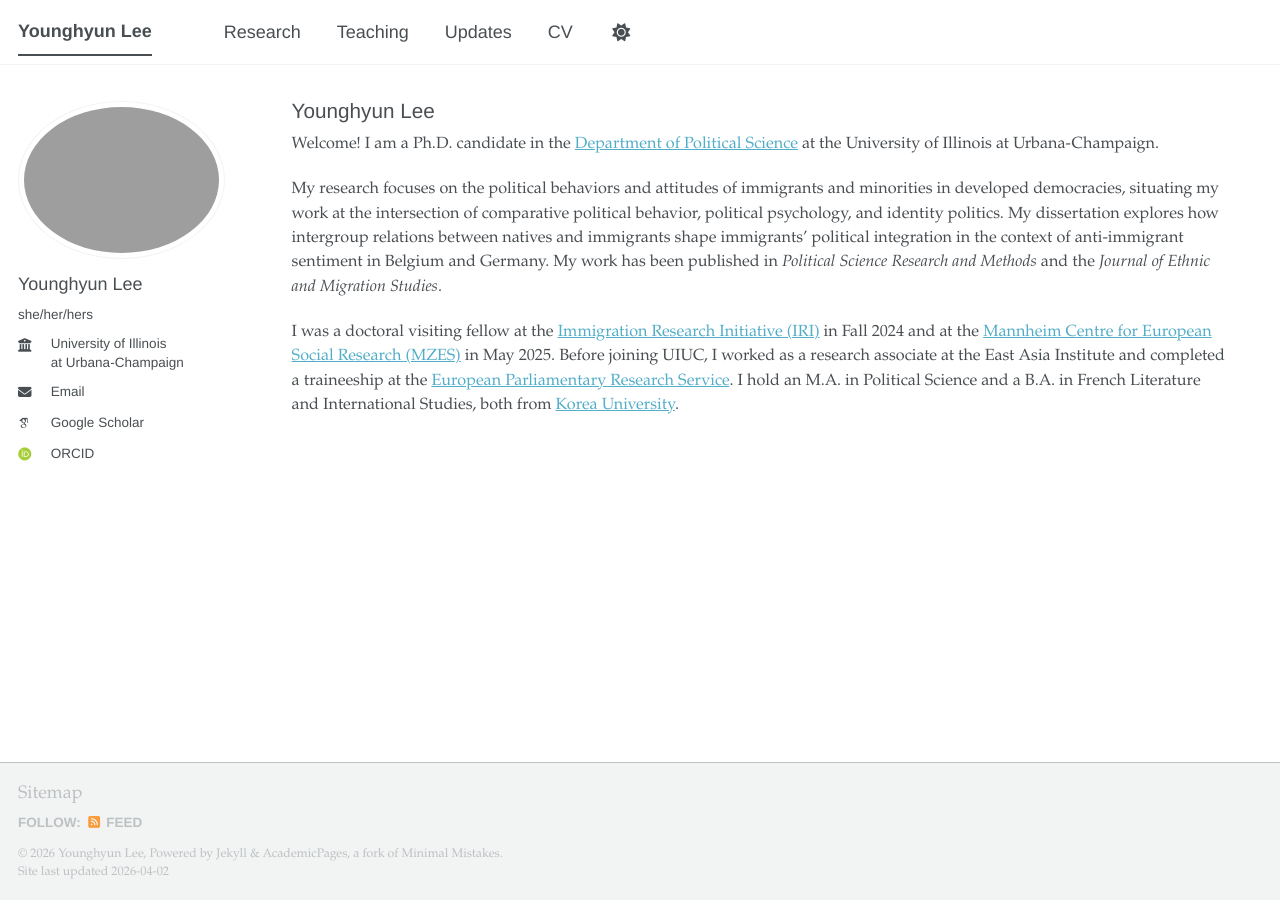
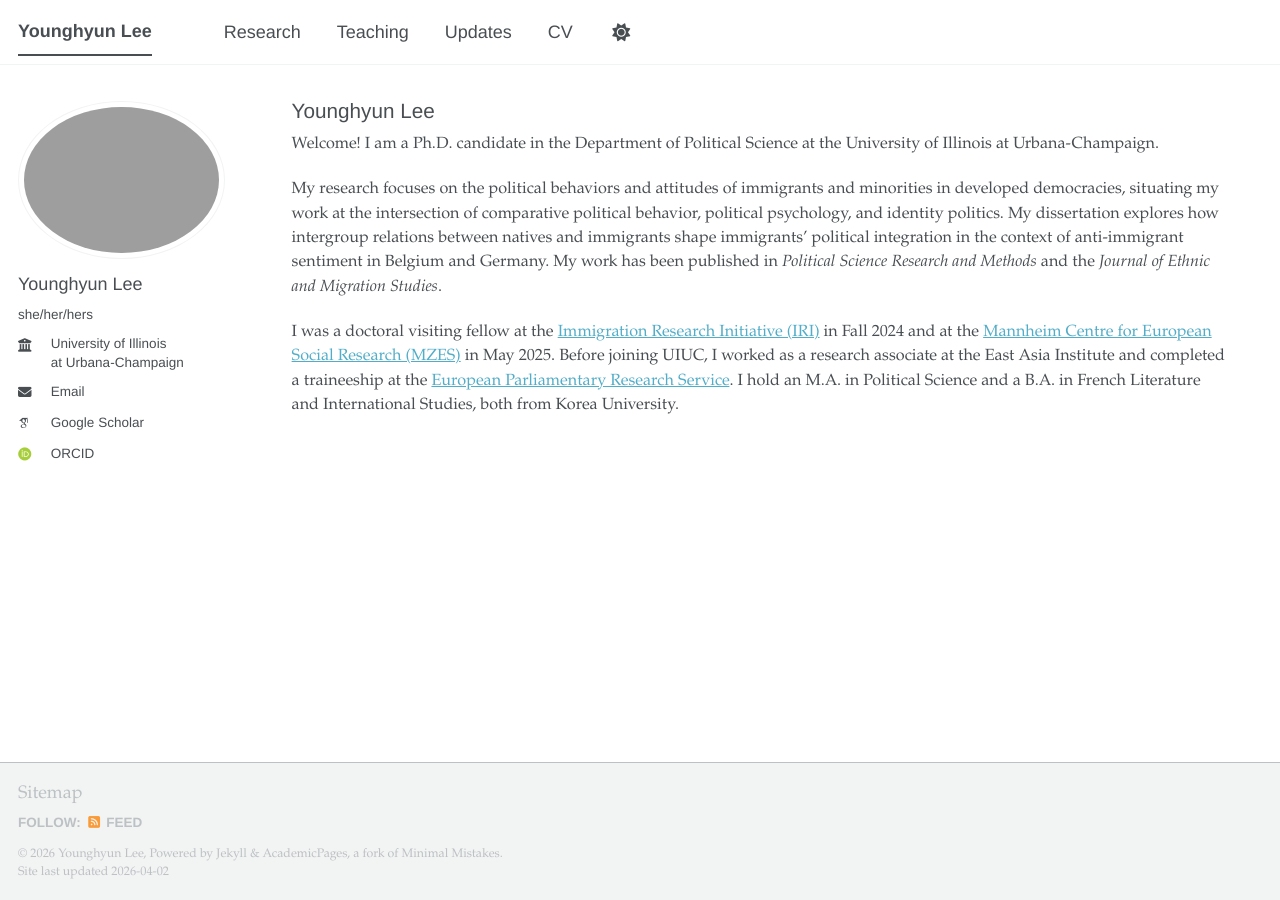
Before and after one commit to younghyunlee52/Website, a Jekyll site: the page built from _pages/about.md, in a window 1280 px wide. Built offline with Jekyll 4.4.1, drawn with Linux system fonts in a browser that asks for light colours; some web fonts are replaced; a script bundle is joined from its source files by our own code; library files that are not in the unit come from our copies; part of the change alters nothing that is shown.

```diff
--- a/_pages/about.md
+++ b/_pages/about.md
@@ -8,8 +8,8 @@ redirect_from:
 ---
 
 Welcome! I am a Ph.D. candidate in the
-[Department of Political Science](https://pol.illinois.edu/) at the University
-of Illinois at Urbana-Champaign.
+Department of Political Science at the University of Illinois at
+Urbana-Champaign.
 
 My research focuses on the political behaviors and attitudes of immigrants and
 minorities in developed democracies, situating my work at the intersection of
@@ -20,11 +20,11 @@ anti-immigrant sentiment in Belgium and Germany. My work has been published in *
 *Journal of Ethnic and Migration Studies*.
 
 I was a doctoral visiting fellow at the
-[Immigration Research Initiative (IRI)](https://www.irimmigration.org/) in Fall
-2024 and at the
+[Immigration Research Initiative (IRI)](https://www.irimmigration.org/younghyun-lee/)
+in Fall 2024 and at the
 [Mannheim Centre for European Social Research (MZES)](https://www.mzes.uni-mannheim.de/d7/en)
 in May 2025. Before joining UIUC, I worked as a research associate at the East
 Asia Institute and completed a traineeship at the
 [European Parliamentary Research Service](https://epthinktank.eu/). I hold an
 M.A. in Political Science and a B.A. in French Literature and International
-Studies, both from [Korea University](https://www.korea.edu/sites/en/index.do).
+Studies, both from Korea University.
```
